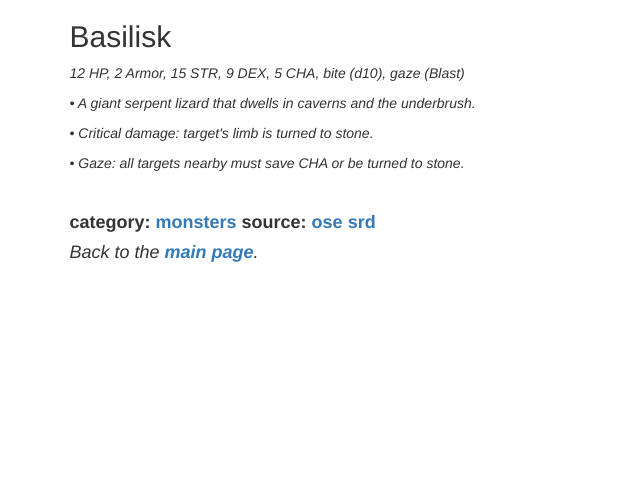
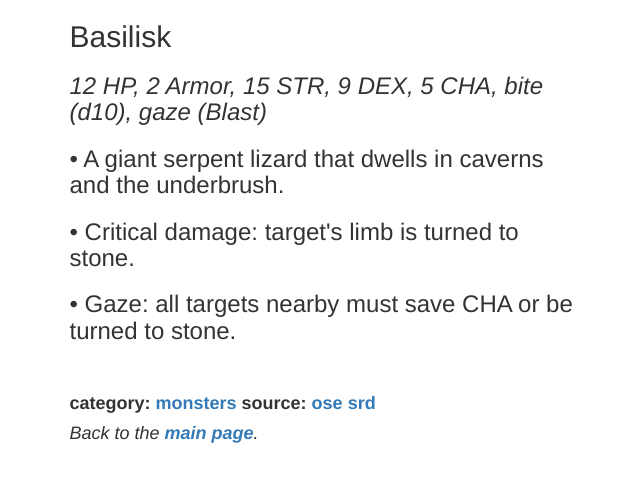
Before and after one commit to yochaigal/intotheodd, a Jekyll site: the page built from _posts/2020-08-26-basilisk.md, in a window 1280 px wide. Shown: the top 482 px of the page, without its empty margins (258-898 px from the left). Built offline with Jekyll 4.4.1, drawn with Linux system fonts in a browser that asks for light colours; nearby versions of some CDN libraries.

Commit message:
continued with the prettying.

```diff
--- a/_layouts/entry.html
+++ b/_layouts/entry.html
@@ -11,12 +11,12 @@ layout: default
           <h4><a href="">{% if page.source-url %}<a href="{{ page.source-url }}" target="_blank">{{ post.source }}</a>{% else %} {{ post.source }} {% endif %}</a></h4>
           </header>
 
-          <p class="post-stats"><i>{{ page.stats | truncate: 200 }}</i></p>
-          <p class="post-subtext1"><i>{{ page.subtext1 | truncate: 500 }}</i></p>
-          <p class="post-subtext2"><i>{{ page.subtext2 | truncate: 500 }}</i></p>
-          <p class="post-subtext3"><i>{{ page.subtext3 | truncate: 500 }}</i></p>
-          <p class="post-subtext4"><i>{{ page.subtext4 | truncate: 500 }}</i></p>
-          <p class="post-description"><i>{{ page.excerpt | truncate: 2000 }}</i></p>
+          <h3 class="post-stats"><i>{{ page.stats | truncate: 200 }}</i></b></h3>
+          <h3 class="post-subtext1">{{ page.subtext1 | truncate: 500 }}</h3>
+          <h3 class="post-subtext2">{{ page.subtext2 | truncate: 500 }}</h3>
+          <h3 class="post-subtext3">{{ page.subtext3 | truncate: 500 }}</h3>
+          <h3 class="post-subtext4">{{ page.subtext4 | truncate: 500 }}</h3>
+
         <article class="post-content">
           {{ content }}
         </article>
--- a/_posts/2020-08-26-basilisk.md
+++ b/_posts/2020-08-26-basilisk.md
@@ -7,7 +7,8 @@ categories: monsters
 summary: A lizard that turns its victims to stone
 stats: 12 HP, 2 Armor, 15 STR, 9 DEX, 5 CHA, bite (d10), gaze (Blast)
 subtext1: "• A giant serpent lizard that dwells in caverns and the underbrush."
-subtext2: "• Critical damage: target's limb is turned to stone. <p> • Gaze: all targets nearby must save CHA or be  turned to stone."
+subtext2: "• Critical damage: target's limb is turned to stone."
+subtext3: "• Gaze: all targets nearby must save CHA or be  turned to stone."
 inspiration:
 inspiration-url:
 ---
```
Also changed, not shown: 3 other files.
